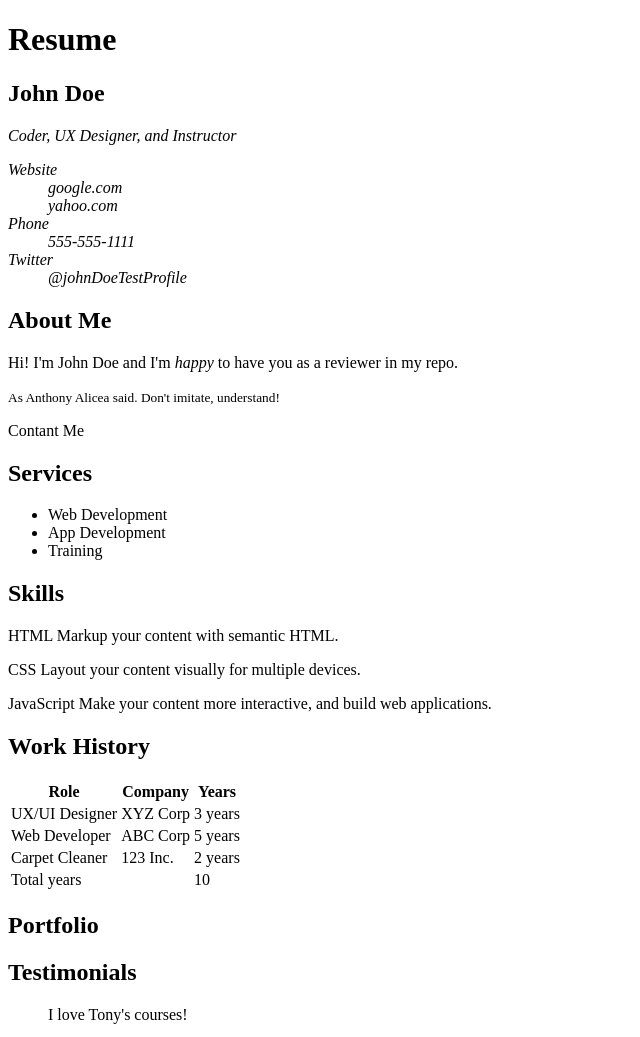
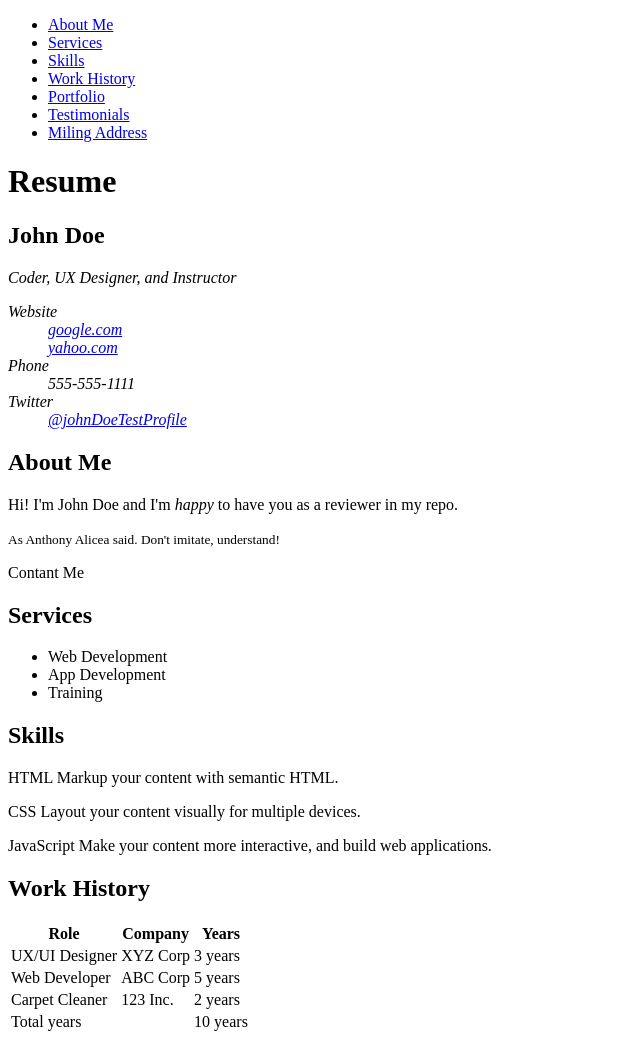
Before and after one commit to NicolasOmar/html-css-practice, a website: page 1-document/index.html in a window 1280 px wide. Shown: the top 1037 px of the page, without its empty margins (0-640 px from the left). Drawn offline with Linux system fonts and the light colour scheme.

Commit message:
fix: Understanding about url fragments and nav tag

```diff
--- a/1-document/index.html
+++ b/1-document/index.html
@@ -14,6 +14,33 @@
 
   <!-- here goes all the content of the document-->
   <body>
+    <!-- nav is used to define navigation sections where the user will be delivered to other sites or sections of same site -->
+    <nav>
+      <!-- Using a # at the beginning of href, you will point the link to page's fragment, which can be located on section's id -->
+      <ul>
+        <li>
+          <a href="#aboutme">About Me</a>
+        </li>
+        <li>
+          <a href="#services">Services</a>
+        </li>
+        <li>
+          <a href="#skills">Skills</a>
+        </li>
+        <li>
+          <a href="#workhistory">Work History</a>
+        </li>
+        <li>
+          <a href="#portfolio">Portfolio</a>
+        </li>
+        <li>
+          <a href="#testimonals">Testimonials</a>
+        </li>
+        <li>
+          <a href="#mailingaddress">Miling Address</a>
+        </li>
+      </ul>
+    </nav>
     <!-- A main components reffers to the dominant part of a document and it can only be one per document (actually can be more than one, but the rest should been hidden from the one is shown) -->
     <main>
       <!--
@@ -33,18 +60,24 @@
           <!-- An association list can be implemented first with the dl tag that will wrap a set of name/value groups where the name is in the dt and the values witht he dd tags-->
           <dl>
             <dt>Website</dt>
-            <dd>google.com</dd>
-            <dd>yahoo.com</dd>
+            <dd>
+              <a href="https://google.com">google.com</a>
+            </dd>
+            <dd>
+              <a href="https://yahoo.com">yahoo.com</a>
+            </dd>
             <dt>Phone</dt>
             <dd>555-555-1111</dd>
             <dt>Twitter</dt>
-            <dd>@johnDoeTestProfile</dd>
+            <dd>
+              <a href="https://twitter.com/johnDoeTestProfile">@johnDoeTestProfile</a>
+            </dd>
           </dl>
         </address>
       </section>
 
       <!-- this is a part of the document and it is self contained (because of the content)-->
-      <article>
+      <article id="aboutme">
         <!-- The header is used to container a content that will be shown as header of a section element -->
         <header>
           <h2>About Me</h2>
@@ -61,7 +94,7 @@
         </footer>
       </article>
 
-      <section>
+      <section id="services">
         <h2>Services</h2>
         <!--
           When you want to make a list of thing where the order is not important, use ul
@@ -78,7 +111,7 @@
         </ul>
       </section>
 
-      <section>
+      <section id="skills">
         <h2>Skills</h2>
         <!-- Each paragraph represents one or more sentences that discuss a particular topic-->
         <p>
@@ -95,7 +128,7 @@
         </p>
       </section>
 
-      <section>
+      <section id="workhistory">
         <h2>Work History</h2>
         <!--
           When you have information that can be understood as tabular data (a set of values and names that you want to compare in a different way), you have the table component that divides its information in 3 sections: thead (header), tbody (body) and tfoot (footer)
@@ -131,17 +164,17 @@
           <tfoot>
             <tr>
               <td colspan="2">Total years</td>
-              <td>10</td>
+              <td>10 years</td>
             </tr>
           </tfoot>
         </table>
       </section>
 
-      <section>
+      <section id="portfolio">
         <h2>Portfolio</h2>
       </section>
 
-      <section>
+      <section id="testimonals">
         <h2>Testimonials</h2>
         <!--
           When you want to write a quote, its best practice is to avoid putting raw text without any element
@@ -156,7 +189,7 @@
         </blockquote>
       </section>
 
-      <section>
+      <section id="mailingaddress">
         <h2>Mailing Address</h2>
         <!-- A br makes a line break when you want to set it in a text of several pieces but they have to be together into the same tag (like tese address lines) -->
         <address>
--- a/notes.txt
+++ b/notes.txt
@@ -9,3 +9,5 @@ About HTML standard page when you look for a tag:
 - Content is what the element can contain (like a section element can contain others section elements)
 
 To check if a tag can be used inside another (due the combination), check the HTML specifications to have the correct definition
+
+Protocol: A system of rules for two entities to communicate => How do we transfer that text from one computer to another?
```
Also changed, not shown: README.md.
